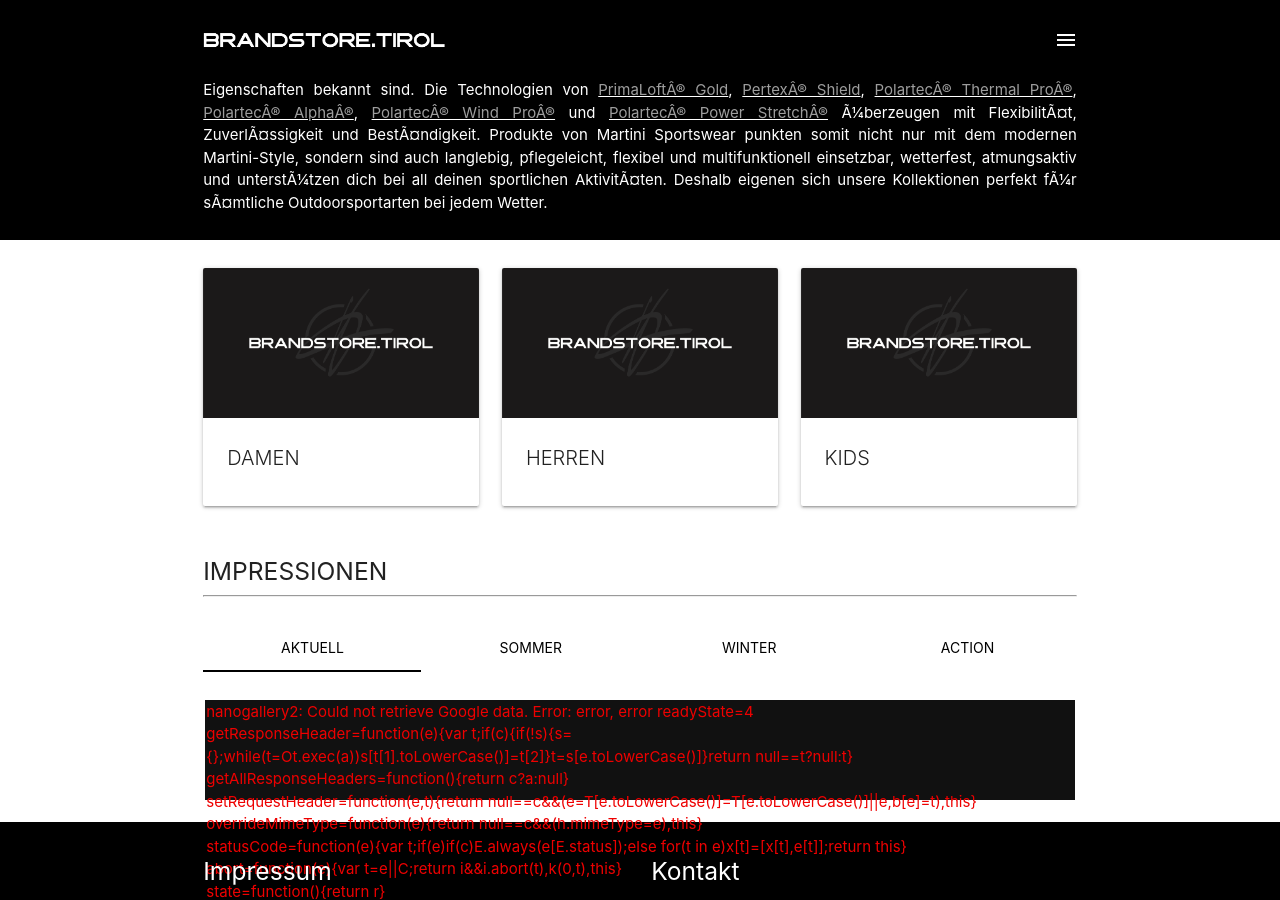
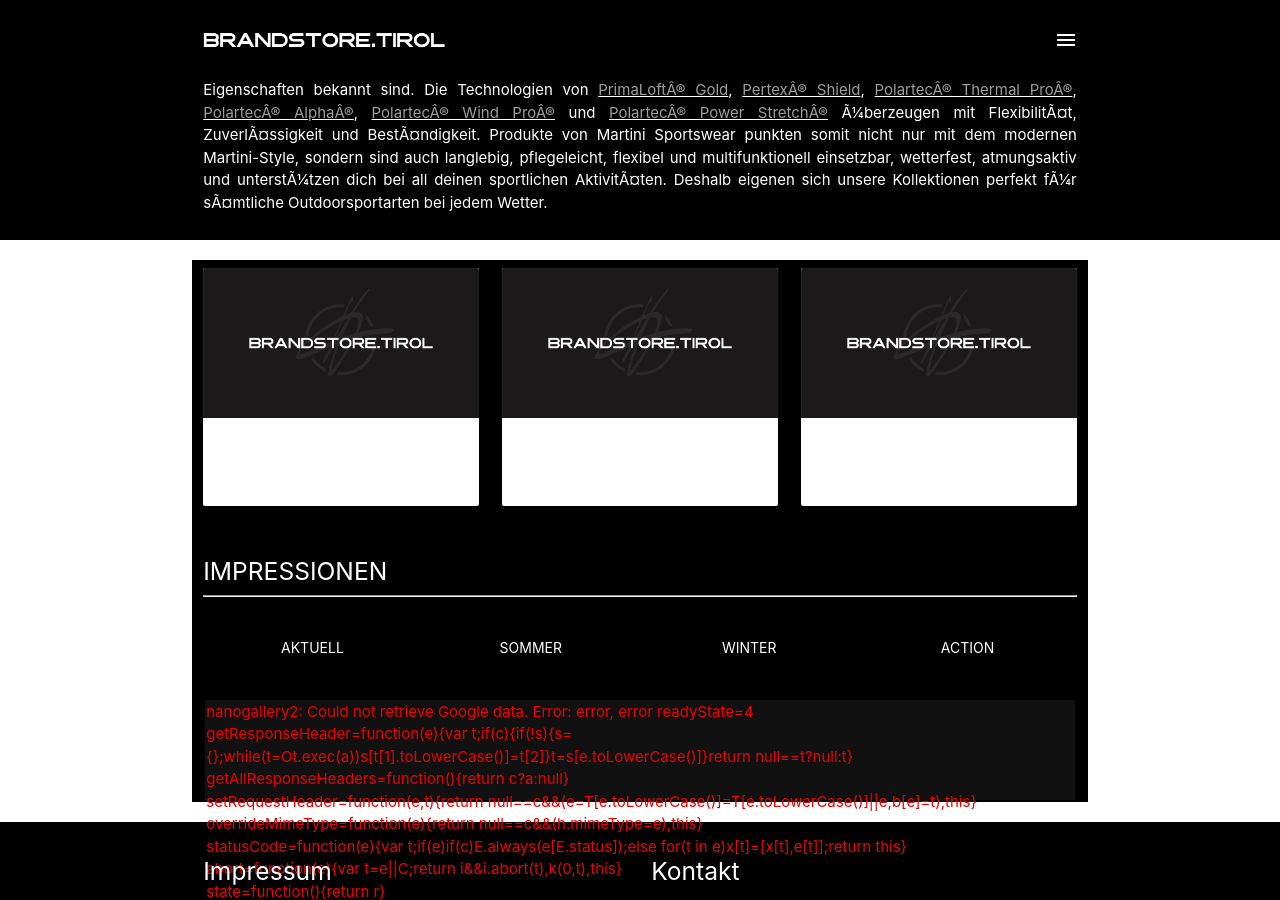
Before and after one commit to tompaulstattoos/paulstattoos, a Jekyll site: the page built from pages/impressionen/brands/martini_sportswear.html, in a window 1280 px wide and 900 px high, scrolled down 1421 px. Built offline with Jekyll 4.4.1, drawn with Linux system fonts in a browser that asks for light colours.

Commit message:
test kids gallery

```diff
--- a/pages/impressionen/brands/martini_sportswear.html
+++ b/pages/impressionen/brands/martini_sportswear.html
@@ -52,7 +52,7 @@
 	});
 
   </script>
-  <div class="container">
+  <div class="container" style="background-color: black; color: white">
 
 		<!-- klassifizierung -->
 		<div class="row">
@@ -73,9 +73,9 @@
 
   <div class="row">
     <div class="col s12">
-      <div class="tabs">
+			<div class="tabs" style="background-color: black;">
         {% for impression in site.data.brands.martini_sportswear.impressionen_martini_sportswear %}
-			<li class="tab col s3"><a id="anchor_{{impression.collections}}" href="#galleryContainer" onclick="init_gallery('{{impression.albumID}}')" class="black-text" style="border-bottom-color: black;">{{impression.collections}}</a></li>
+			<li class="tab col s3"><a id="anchor_{{impression.collections}}" href="#galleryContainer" onclick="init_gallery('{{impression.albumID}}')" class="white-text" style="border-bottom-color: white;">{{impression.collections}}</a></li>
         {% endfor %}
       </div>
     </div>
--- a/pages/impressionen/martini_sportswear/martini_sportswear_kids.html
+++ b/pages/impressionen/martini_sportswear/martini_sportswear_kids.html
@@ -63,9 +63,9 @@
 </div>
 <div class="row">
   <div class="col s12">
-			<div class="tabs" style="background-color: black; color: white">
+			<div class="tabs" style="background-color: black;">
       {% for impression in site.data.brands.martini_sportswear_groups.martini_sportswear_kids.impressionen_martini_sportswear_kids %}
-        <li class="tab col s3"><a id="anchor_{{impression.id}}" href="#galleryContainer" onclick="init_gallery('{{impression.albumID}}')" class="black-text" style="border-bottom-color: black;">{{impression.collections}}</a></li>
+        <li class="tab col s3"><a id="anchor_{{impression.id}}" href="#galleryContainer" onclick="init_gallery('{{impression.albumID}}')" class="white-text" style="border-bottom-color: white;">{{impression.collections}}</a></li>
       {% endfor %}
     </div>
   </div>
--- a/pages/impressionen/martini_sportswear/martini_sportswear_men.html
+++ b/pages/impressionen/martini_sportswear/martini_sportswear_men.html
@@ -63,9 +63,9 @@
 </div>
 <div class="row">
   <div class="col s12">
-    <div class="tabs" style="background-color: black; color: white">
+			<div class="tabs" style="background-color: black;">
       {% for impression in site.data.brands.martini_sportswear_groups.martini_sportswear_men.impressionen_martini_sportswear_men %}
-        <li class="tab col s3"><a id="anchor_{{impression.id}}" href="#galleryContainer" onclick="init_gallery('{{impression.albumID}}')" class="black-text" style="border-bottom-color: black;">{{impression.collections}}</a></li>
+        <li class="tab col s3"><a id="anchor_{{impression.id}}" href="#galleryContainer" onclick="init_gallery('{{impression.albumID}}')" class="white-text" style="border-bottom-color: white;">{{impression.collections}}</a></li>
       {% endfor %}
     </div>
   </div>
--- a/pages/impressionen/martini_sportswear/martini_sportswear_women.html
+++ b/pages/impressionen/martini_sportswear/martini_sportswear_women.html
@@ -63,9 +63,9 @@
 </div>
 <div class="row">
   <div class="col s12">
-			<div class="tabs" style="background-color: black; color: white">
+			<div class="tabs" style="background-color: black;">
       {% for impression in site.data.brands.martini_sportswear_groups.martini_sportswear_women.impressionen_martini_sportswear_women %}
-        <li class="tab col s3"><a id="anchor_{{impression.id}}" href="#galleryContainer" onclick="init_gallery('{{impression.albumID}}')" class="black-text" style="border-bottom-color: black;">{{impression.collections}}</a></li>
+        <li class="tab col s3"><a id="anchor_{{impression.id}}" href="#galleryContainer" onclick="init_gallery('{{impression.albumID}}')" class="white-text" style="border-bottom-color: white;">{{impression.collections}}</a></li>
       {% endfor %}
     </div>
   </div>
```
